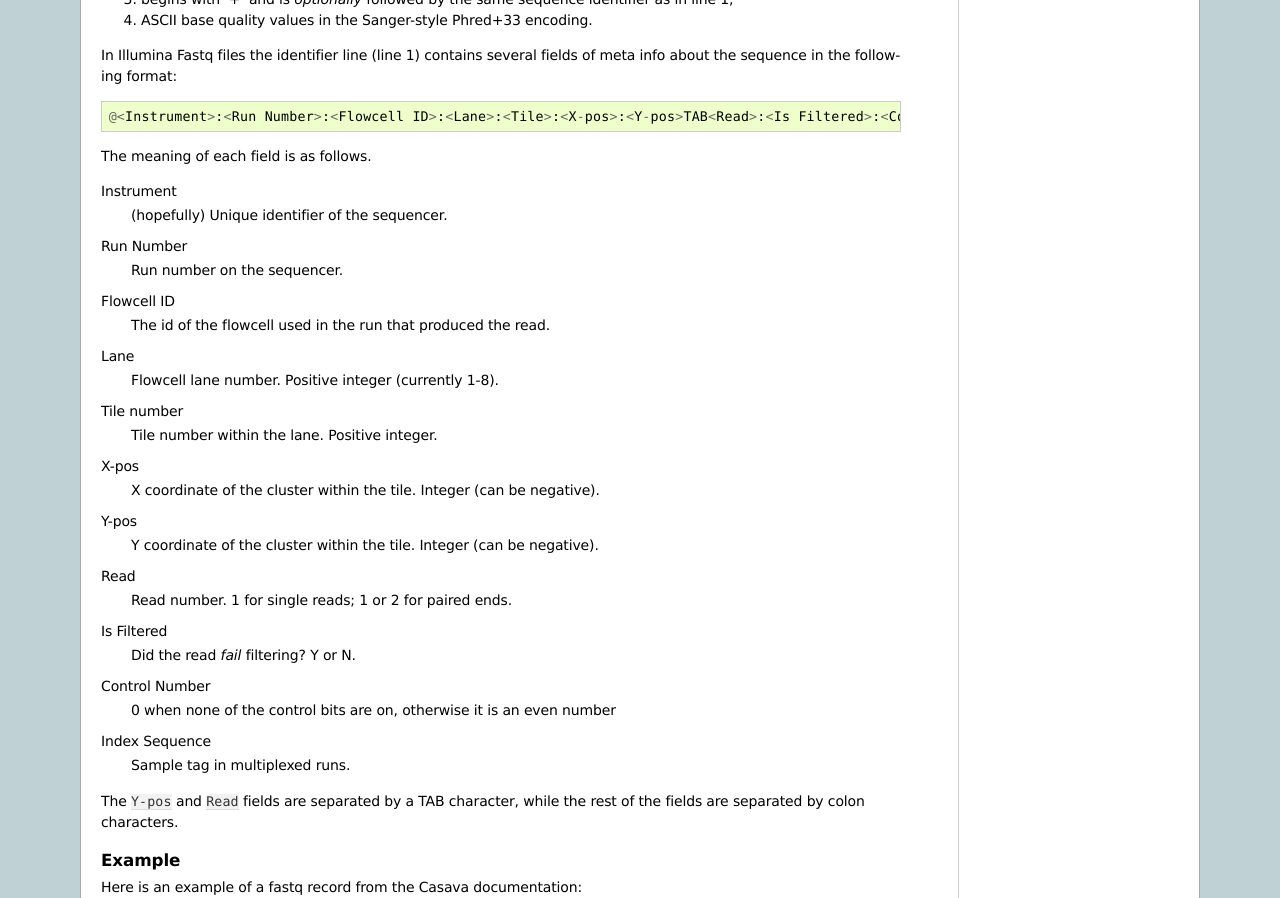
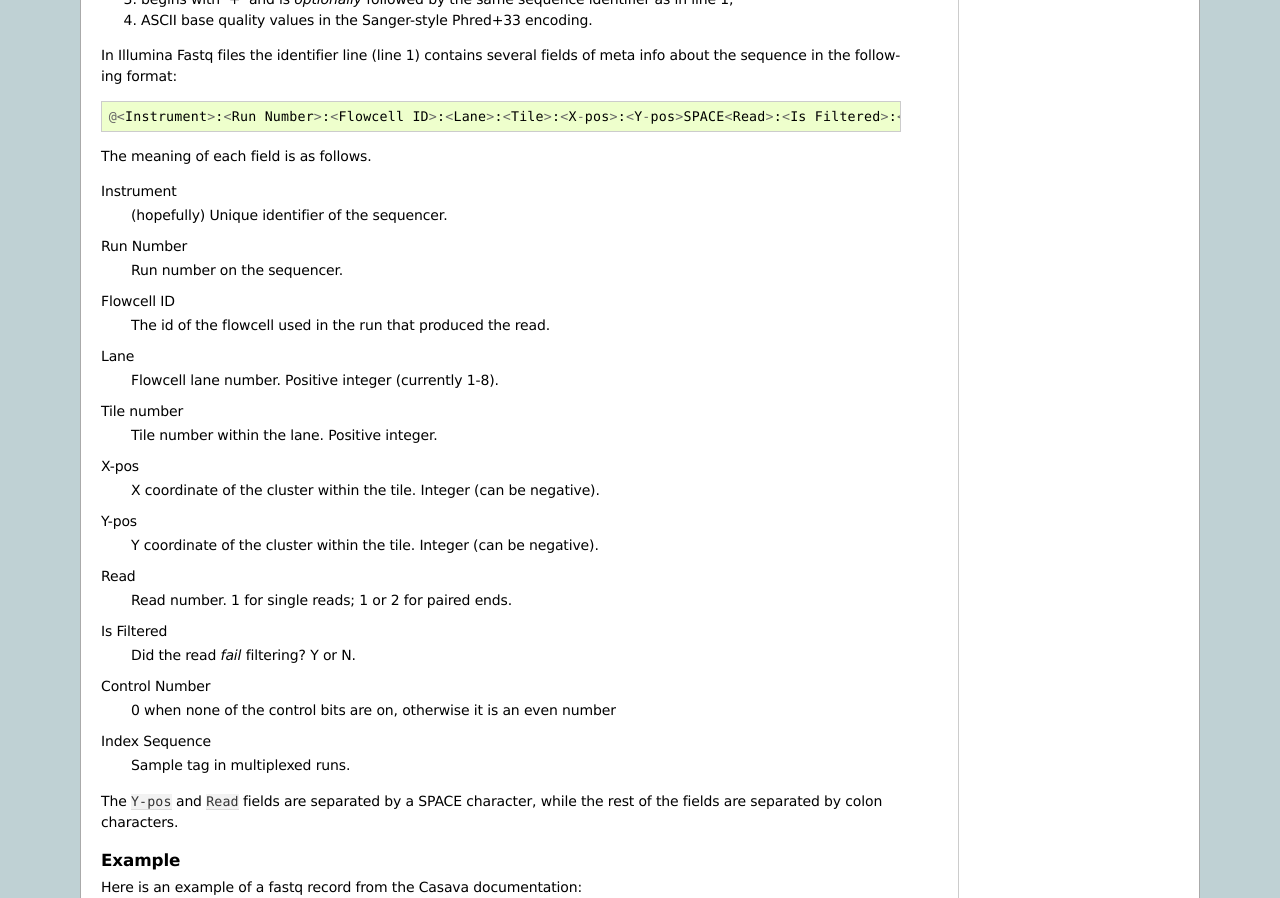
Before and after one commit to crs4/seal, a Sphinx documentation site: the page built from docs/file_formats.rst, in a window 1280 px wide and 1400 px high, scrolled down 1635 px. Shown: the part 151-1049 px from the top of the window. Built offline with Sphinx 7.4.7, drawn with Linux system fonts in a browser that asks for light colours.

Commit message:
Correct docs:  in fastq format meta-data sections delimited by space

```diff
--- a/docs/file_formats.rst
+++ b/docs/file_formats.rst
@@ -105,7 +105,7 @@ record consists of 4 lines:
 In Illumina Fastq files the identifier line (line 1) contains several fields of
 meta info about the sequence in the following format::
 
-  @<Instrument>:<Run Number>:<Flowcell ID>:<Lane>:<Tile>:<X-pos>:<Y-pos>TAB<Read>:<Is Filtered>:<Control Number>:<Index Sequence>
+  @<Instrument>:<Run Number>:<Flowcell ID>:<Lane>:<Tile>:<X-pos>:<Y-pos>SPACE<Read>:<Is Filtered>:<Control Number>:<Index Sequence>
 
 The meaning of each field is as follows.
 
@@ -132,7 +132,7 @@ Control Number
 Index Sequence
     Sample tag in multiplexed runs.
 
-The ``Y-pos`` and ``Read`` fields are separated by a TAB character, while the
+The ``Y-pos`` and ``Read`` fields are separated by a SPACE character, while the
 rest of the fields are separated by colon characters.
 
 Example
```
